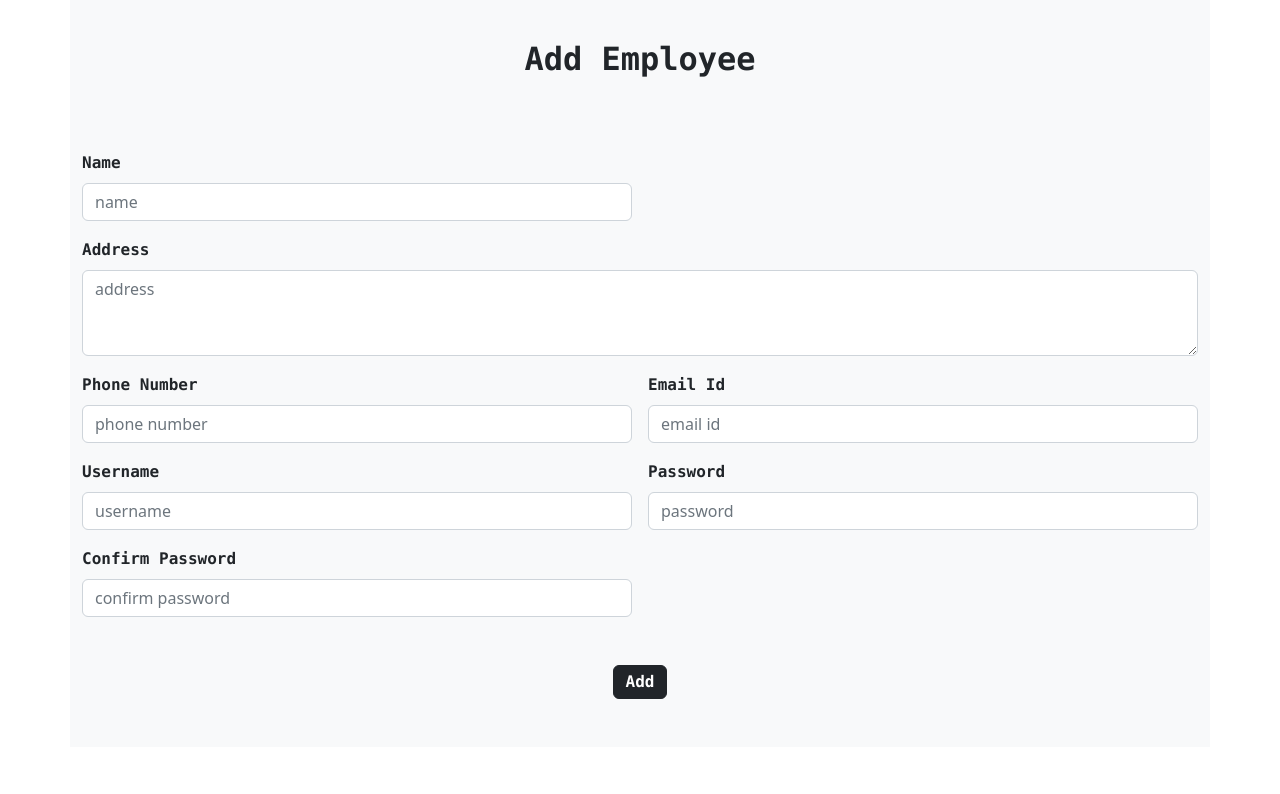
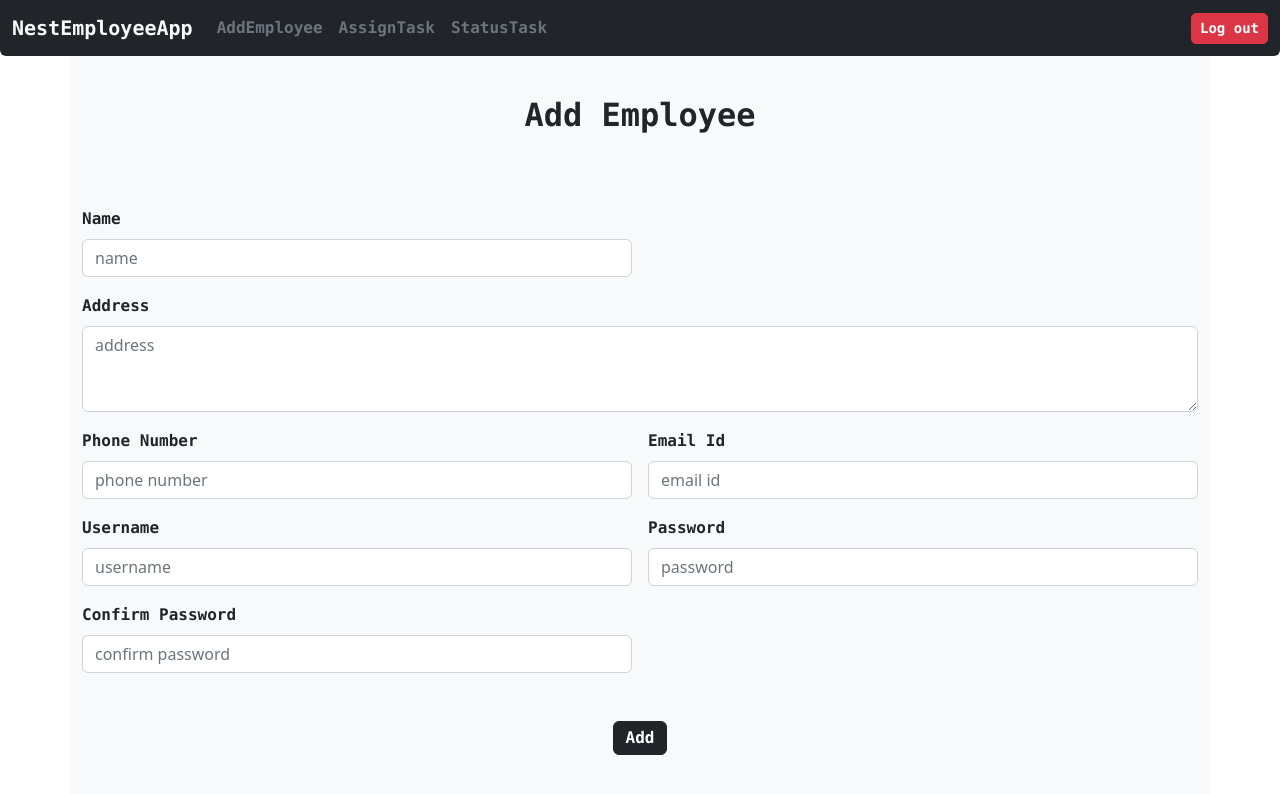
Before and after one commit to sufailbadushat/nest-task-fsa, an Angular app: page /addEmployee in a window 1280 px wide. Shown: the top 794 px of the page. Built offline with nearby package versions, Linux system fonts and the light colour scheme.

Commit message:
admin navigation bar

```diff
--- /dev/null
+++ b/src/app/admin-nav/admin-nav.component.html
@@ -0,0 +1,36 @@
+
+
+
+
+<nav class="navbar navbar-expand-lg navbar-primary bg-dark rounded-bottom">
+    <div class="container-fluid">
+        <a class="navbar-brand font-monospace text-light ml-4 fw-bolder ">NestEmployeeApp</a>
+
+        <button class="navbar-toggler" type="button" data-bs-toggle="collapse" data-bs-target="#navbarSupportedContent"
+            aria-controls="navbarSupportedContent" aria-expanded="false" aria-label="Toggle navigation">
+            <span class="navbar-toggler-icon"></span>
+        </button>
+
+        <div class="collapse navbar-collapse" id="navbarSupportedContent">
+
+            <ul class="navbar-nav me-auto mb-2 mb-lg-0">
+                <li class="nav-item active fw-bold ">
+                    <a class="nav-link text-secondary font-monospace" routerLink="/addEmployee">AddEmployee</a>
+                </li>
+                <li class="nav-item active fw-bold ">
+                    <a class="nav-link text-secondary font-monospace" routerLink="/assign">AssignTask</a>
+                </li>
+                <li class="nav-item active fw-bold ">
+                    <a class="nav-link text-secondary font-monospace" routerLink="/ststus">StatusTask</a>
+                </li>
+            </ul>
+
+            <div class="d-flex">
+                <button class="btn btn-danger  btn-sm font-monospace fw-bolder" style="border-radius: 5px;"
+                    routerLink="/adminLogin">Log out</button>
+            </div>
+
+        </div>
+
+    </div>
+</nav>
--- a/src/app/app.module.ts
+++ b/src/app/app.module.ts
@@ -9,6 +9,7 @@ import { EmployeeRegComponent } from './employee-reg/employee-reg.component';
 import { HttpClientModule } from '@angular/common/http';
 import { AdminLoginComponent } from './admin-login/admin-login.component';
 import { EmployeeLoginComponent } from './employee-login/employee-login.component';
+import { AdminNavComponent } from './admin-nav/admin-nav.component';
 
 
 let myRoute:Routes=[
@@ -34,7 +35,8 @@ let myRoute:Routes=[
     AppComponent,
     EmployeeRegComponent,
     AdminLoginComponent,
-    EmployeeLoginComponent
+    EmployeeLoginComponent,
+    AdminNavComponent
   ],
   imports: [
     BrowserModule,
--- a/src/app/employee-reg/employee-reg.component.html
+++ b/src/app/employee-reg/employee-reg.component.html
@@ -1,4 +1,5 @@
 
+<app-admin-nav></app-admin-nav>
 
 
 
```
Also changed, not shown: src/app/admin-nav/admin-nav.component.ts (added, +10 -0 lines), src/app/admin-nav/admin-nav.component.css (added).
